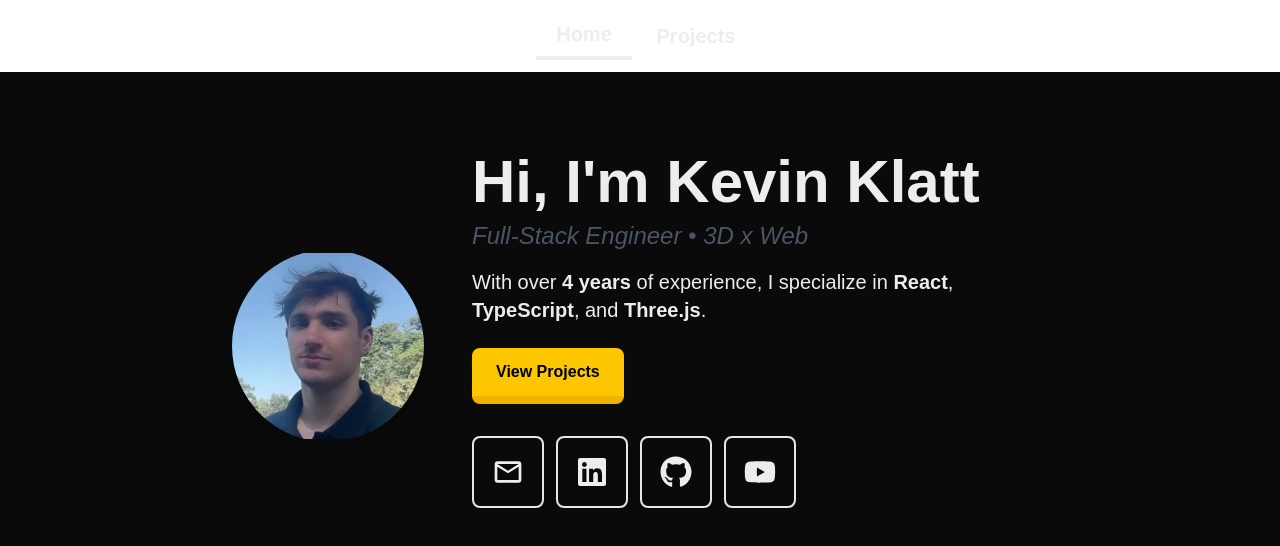
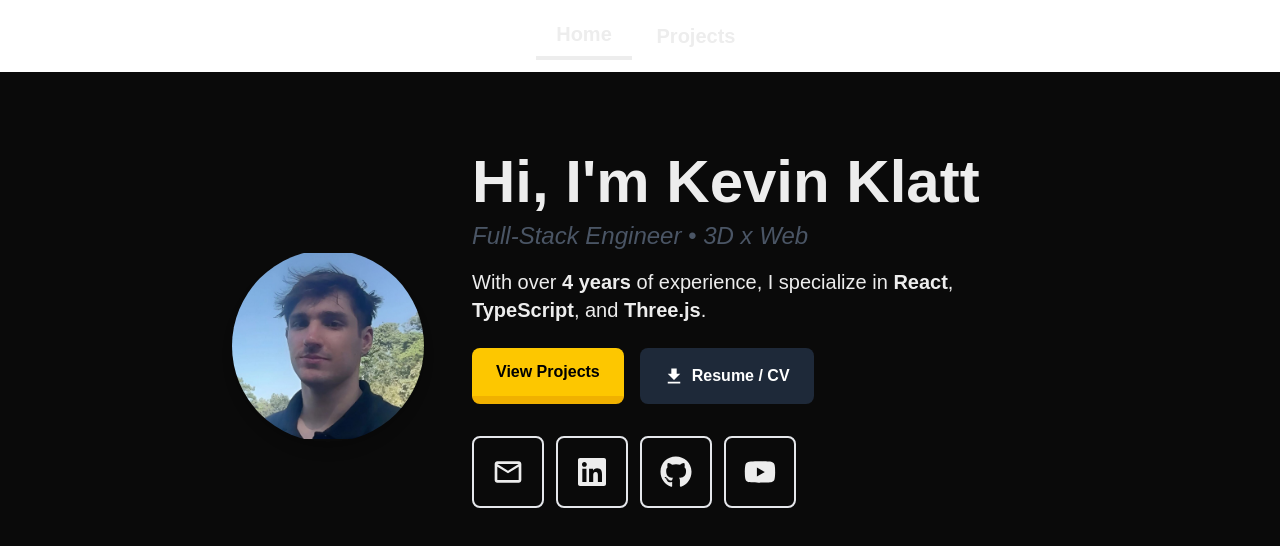
Before and after one commit to Loryhoof/portfolio, a Next.js app: page / in a window 1280 px wide. Shown: the top 546 px of the page. Built offline with nearby package versions, Linux system fonts and the light colour scheme.

Commit message:
resume cv

```diff
--- a/app/page.tsx
+++ b/app/page.tsx
@@ -1,5 +1,6 @@
 import Link from "next/link";
 import Socials from "./components/Socials";
+import { IoMdDownload } from "react-icons/io";
 
 export default function Home() {
   return (
@@ -27,7 +28,7 @@ export default function Home() {
           <span className="font-semibold">Three.js</span>.
         </p>
 
-        {/* cta */}
+        {/* CTAs */}
         <div className="flex flex-col sm:flex-row gap-4 justify-center sm:justify-start">
           <Link
             href="/projects"
@@ -35,6 +36,17 @@ export default function Home() {
           >
             View Projects
           </Link>
+
+          {/* Resume Button */}
+          <a
+            href="https://drive.google.com/file/d/1TfcQnHIUeo2K6Wb5df4JEPmRjULcCTMv/view?usp=drive_link"
+            target="_blank"
+            rel="noopener noreferrer"
+            className="flex items-center justify-center gap-2 bg-gray-800 text-white font-bold px-6 py-3 rounded-lg hover:bg-gray-700"
+          >
+            <IoMdDownload className="text-xl" />
+            Resume / CV
+          </a>
         </div>
 
         <Socials />
```
